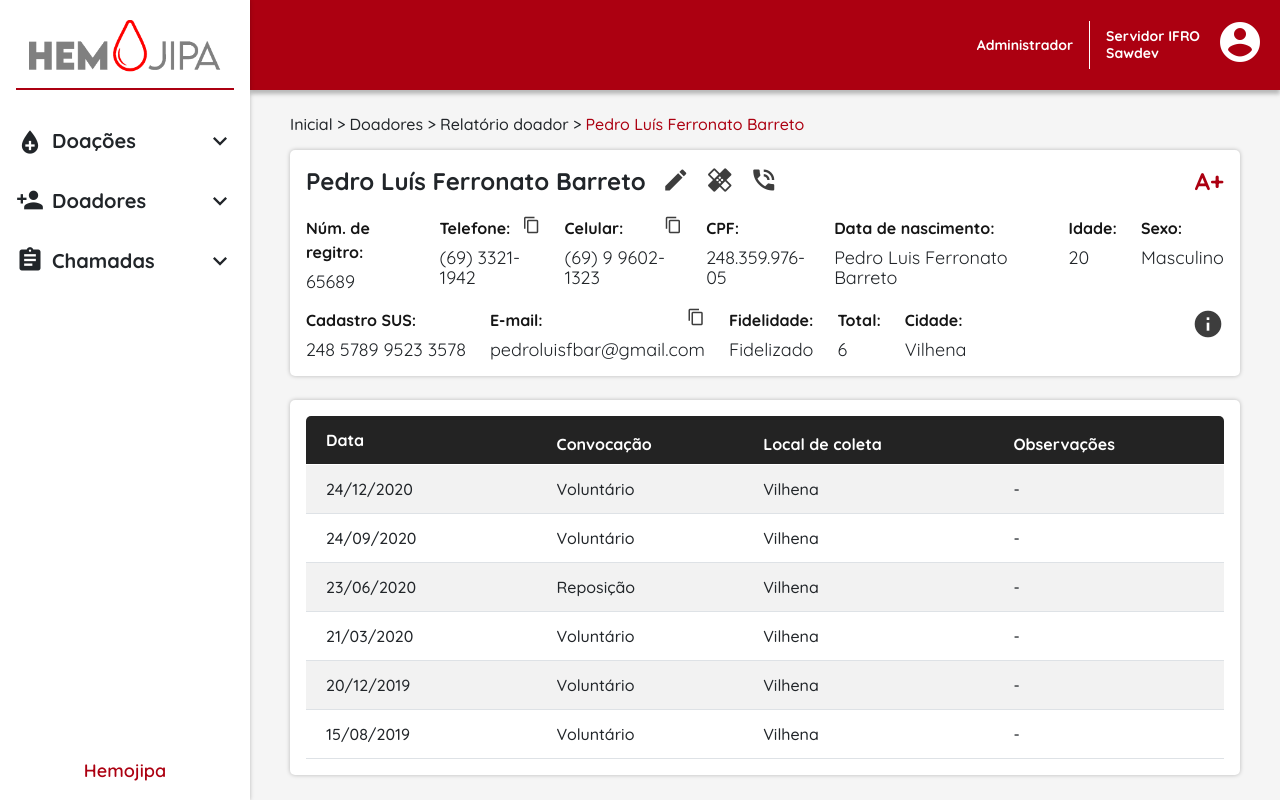
After one commit to pedroferronato/fslab-hemocentro, a Flask app: page /realatorio-doador/id in a window 1280 px wide. The commit adds this page. Run offline with Flask 2, Linux system fonts and the light colour scheme; parts of the project's set-up code (start-up, migrations or seed data) failed here and were passed over; some libraries are stand-ins or nearby versions.

Commit message:
front-end estático das páginas de doador

```diff
--- a/app/controllers/doadorController.py
+++ b/app/controllers/doadorController.py
@@ -8,5 +8,35 @@ def doador():
 
 
 @flaskApp.route('/novo-doador')
-def novoDoador():
+def novo_doador():
     return render_template("doadorNovo.html")
+
+
+@flaskApp.route('/alterar-doador')
+def alterar_doador():
+    return render_template("doadorNovo.html", alterar=True)
+
+
+@flaskApp.route('/alterar-inaptidao') # '/alterar_inatidao/<id>'
+def alterar_inaptidao():
+    return render_template("alterarInaptidao.html")
+
+
+@flaskApp.route('/consultar-inaptidao')
+def consultar_inaptidao():
+    return render_template("consultaDoadores.html")
+
+
+@flaskApp.route('/consultar-inaptidao/resultado')
+def consultar_inaptidao_resultado():
+    return render_template("consultaDoadores.html", resultado=True)
+
+
+@flaskApp.route('/realatorio-doador')
+def relatorio_doador():
+    return render_template("relatorioDoador.html")
+
+
+@flaskApp.route('/realatorio-doador/id') # '/alterar_inatidao/<id>'
+def detalhes_doador():
+    return render_template("detalhesDoador.html")
--- a/app/static/css/base.css
+++ b/app/static/css/base.css
@@ -1,6 +1,9 @@
 :root {
     --vermelho: #ac0011;
+    --vermelhoHover: #970110;
+    --vermelhoActive: #86010e;
     --cinzaFundo: #F5F5F5;
+    --cinzaDisabled: #CCCCCC;
     --cinzaBotaoSecundario: #898989;
     --cinzaBotaoSecundarioHover: #7a7a7a;
     --cinzaBotaoSecundarioActive: #686868;
@@ -86,7 +89,7 @@ html, body {
 
 .barraSuperior p {
     margin: 0;
-    margin-right: 8px;
+    margin-right: 16px;
     font-style: normal;
     font-weight: bold;
     line-height: 17px;
@@ -103,7 +106,7 @@ html, body {
 .linha {
     width: 1px;
     height: 48px;
-    margin-right: 8px;
+    margin-right: 16px;
     background-color: #FFFFFF;
 }
 
--- a/app/static/css/baseConteudo.css
+++ b/app/static/css/baseConteudo.css
@@ -31,6 +31,7 @@
     box-shadow: 0px 0px 4px rgba(0, 0, 0, 0.25);
     border-radius: 5px;
     margin-top: 16px;
+    margin-bottom: 24px;
     padding: 16px;
 }
 
@@ -51,12 +52,17 @@ h1 {
 
 .linhaFormulario {
     display: flex;
+    align-items: flex-end;
     width: 100%;
     margin-bottom: 16px;
 }
 
 .ultimaLinhaInput {
     margin-bottom: 24px;
+}
+
+.linhaSolitaria {
+    margin-bottom: 0px;
 }
 
 .formulario label {
@@ -88,6 +94,11 @@ h1 {
     width: 100%;
 }
 
+.campo :last-child:disabled {
+    border-color: var(--cinzaDisabled);
+    color: var(--cinzaDisabled);
+}
+
 .linhaFormulario :last-child {
     margin-right: 0px;
 }
@@ -109,12 +120,38 @@ h1 {
     margin-right: 16px !important;
 }
 
+.linhaBotoes {
+    display: flex;
+    width: 100%;
+}
+
+.SpcBtw {
+    justify-content: space-between;
+}
+
+.AlgSrt {
+    align-items: flex-start;
+}
+
+.dados {
+    margin-right: 24px;
+}
+
+.dados p {
+    font-size: 18px;
+    line-height: 20px;
+}
+
 .btn-principal {
     background-color: var(--cinzaBotao);
 }
 
 .btn-secundario {
     background-color: var(--cinzaBotaoSecundario);
+}
+
+.btn-alerta {
+    background-color: var(--vermelho);
 }
 
 .btn-principal:hover {
@@ -125,6 +162,10 @@ h1 {
     background-color: var(--cinzaBotaoSecundarioHover);
 }
 
+.btn-alerta:hover {
+    background-color: var(--vermelhoHover);
+}
+
 .btn-principal:active {
     background-color: var(--cinzaBotaoActive);
 }
@@ -132,3 +173,102 @@ h1 {
 .btn-secundario:active {
     background-color: var(--cinzaBotaoSecundarioActive);
 }
+
+.btn-alerta:active {
+    background-color: var(--vermelhoActive);
+}
+
+.linhaMRReset {
+    margin-right: 0px !important;
+}
+
+.tabela {
+    margin-bottom: 0px !important;
+}
+
+.tabela th:first-child {
+    border-radius: 5px 0px 0px 0px!important;
+}
+
+.tabela th:last-child {
+    border-radius: 0px 5px 0px 0px!important;
+}
+
+.tabela thead {
+    background-color: var(--cinzaTabela) !important;
+    color: white !important;
+    font-weight: bold !important;
+    font-size: 16px !important;
+    line-height: 24px !important;
+}
+
+.tabela th:first-child {
+    padding: 12px 20px !important;
+}
+
+.table td {
+    font-style: normal;
+    font-weight: 500;
+    font-size: 16px;
+    line-height: 24px;
+}
+
+.tabela tbody td:first-child {
+    padding: 12px 20px !important;
+}
+
+.tabela tbody td:not(:first-child) {
+    padding-top: 12px !important;
+    padding-bottom: 12px !important;
+}
+
+.paginador {
+    justify-content: center;
+    margin-top: 32px;
+}
+
+.paginador li a {
+    background-color: var(--cinzaBotao) !important;
+    color: white !important;
+}
+
+.paginador li a:hover {
+    background-color: var(--cinzaBotaoHover) !important;
+}
+
+.page-item:focus, .page-link:focus, .page-link:active {
+    outline: none !important;
+    box-shadow: none !important;
+}
+
+.flexivel {
+    display: flex;
+}
+
+.iconesG {
+    color: var(--cinzaBotao);
+    font-size: 28px;
+    margin-left: 16px;
+    cursor: pointer;
+}
+
+.iconesGG {
+    color: var(--cinzaBotao);
+    font-size: 32px;
+    margin-left: 16px;
+    cursor: pointer;
+}
+
+.iconesS {
+    color: var(--cinzaBotao);
+    font-size: 18px;
+    cursor: pointer;
+}
+
+.tipoSanguineo {
+    color: var(--vermelho);
+    font-style: normal;
+    font-weight: bold;
+    font-size: 24px;
+    line-height: 30px;
+}
--- /dev/null
+++ b/app/static/css/detalheDoadores.css
@@ -0,0 +1,8 @@
+label {
+    font-style: normal !important;
+    font-weight: bold !important;
+    font-size: 16px !important;
+    line-height: 24px !important;
+
+    margin-bottom: 8px !important;
+}
--- /dev/null
+++ b/app/static/css/relatorioDoadores.css
@@ -0,0 +1,3 @@
+#divNome {
+    flex: 5;
+}
--- a/app/templates/base.html
+++ b/app/templates/base.html
@@ -71,13 +71,13 @@
                                     <p>Novo doador</p>
                                 </div>
                             </a>
-                            <a href="">
+                            <a href="/consultar-inaptidao">
                                 <div>
                                     <span class="material-icons icones">search</span>
                                     <p>Consultar doadores</p>
                                 </div>
                             </a>
-                            <a href="">
+                            <a href="/realatorio-doador">
                                 <div>
                                     <span class="material-icons icones">account_box</span>
                                     <p>Relatório doador</p>
--- /dev/null
+++ b/app/templates/detalhesDoador.html
@@ -0,0 +1,184 @@
+{% extends "base.html" %}
+
+{% block cabecalho %}
+<link href="{{ url_for('static', filename='css/baseConteudo.css') }}" rel="stylesheet">
+<link href="{{ url_for('static', filename='css/detalheDoadores.css') }}" rel="stylesheet">
+{% endblock %}
+
+{% block conteudo %}
+<div class="contentorConteudo">
+
+    <div class="bread noselect">
+        <p>Inicial ></p>
+        <p>Doadores ></p>
+        <p>Relatório doador ></p>
+        <p>Pedro Luís Ferronato Barreto</p>
+    </div>
+
+    <div class="cartao noselect">
+        <div class="titulo">
+            <div class="flexivel SpcBtw">
+                <div class="flexivel">
+                    <h1>Pedro Luís Ferronato Barreto</h1>
+                    <span class="material-icons iconesG">edit</span>
+                    <span class="material-icons iconesG">healing</span>
+                    <span class="material-icons iconesG">phone_in_talk</span>
+                </div>
+                <p class="tipoSanguineo">A+</p>
+            </div>
+        </div>
+        <div class="formulario">
+
+            <div class="linhaFormulario AlgSrt">
+                <div class="dados">
+                    <label>Núm. de regitro:</label>
+                    <p>65689</p>
+                </div>
+                <div class="dados">
+                    <div class="flexivel SpcBtw">
+                        <label>Telefone:</label>
+                        <span class="material-icons iconesS">content_copy</span>
+                    </div>
+                    <p>(69) 3321-1942</p>
+                </div>
+                <div class="dados">
+                    <div class="flexivel SpcBtw">
+                        <label>Celular:</label>
+                        <span class="material-icons iconesS">content_copy</span>
+                    </div>
+                    <p>(69) 9 9602-1323</p>
+                </div>
+                <div class="dados">
+                    <label>CPF:</label>
+                    <p>248.359.976-05</p>
+                </div>
+                <div class="dados">
+                    <label>Data de nascimento:</label>
+                    <p>Pedro Luis Ferronato Barreto</p>
+                </div>
+                <div class="dados">
+                    <label>Idade:</label>
+                    <p>20</p>
+                </div>
+                <div class="dados">
+                    <label>Sexo:</label>
+                    <p>Masculino</p>
+                </div>
+            </div>
+
+            <div class="linhaFormulario linhaSolitaria SpcBtw AlgSrt">
+                <div class="flexivel">
+                    <div class="dados">
+                        <label>Cadastro SUS:</label>
+                        <p>248 5789 9523 3578</p>
+                    </div>
+                    <div class="dados">
+                        <div class="flexivel SpcBtw">
+                            <label>E-mail:</label>
+                            <span class="material-icons iconesS">content_copy</span>
+                        </div>
+                        <p>pedroluisfbar@gmail.com</p>
+                    </div>
+                    <div class="dados">
+                        <label>Fidelidade:</label>
+                        <p>Fidelizado</p>
+                    </div>
+                    <div class="dados">
+                        <label>Total:</label>
+                        <p>6</p>
+                    </div>
+                    <div class="dados">
+                        <label>Cidade:</label>
+                        <p>Vilhena</p>
+                    </div>
+                </div>
+                <span class="material-icons iconesGG">info</span>
+                <span style="display: none;" class="material-icons iconesGG">keyboard_arrow_up</span>
+            </div>
+
+            <div style="display: none;" class="linhaFormulario AlgSrt">
+                <div class="dados">
+                    <label>Estado civil:</label>
+                    <p>Solteiro</p>
+                </div>
+                <div class="dados">
+                    <label>Profissão:</label>
+                    <p>Estudante</p>
+                </div>
+                <div class="dados">
+                    <label>Local:</label>
+                    <p>IFRO - Vilhena</p>
+                </div>
+                <div class="dados">
+                    <label>Mãe:</label>
+                    <p>Solange Ferronato Barreto</p>
+                </div>
+                <div class="dados">
+                    <label>Pai:</label>
+                    <p>Samuel Alves Barreto</p>
+                </div>
+                <div class="dados">
+                    <label>Notificado:</label>
+                    <p>Sim</p>
+                </div>
+                <div class="dados">
+                    <label>Contatado:</label>
+                    <p>Não</p>
+                </div>
+            </div>
+
+        </div>
+    </div>
+    <div class="cartao noselect">
+        <table class="table table-striped tabela">
+            <thead>
+                <tr>
+                    <th scope="col">Data</th>
+                    <th scope="col">Convocação</th>
+                    <th scope="col">Local de coleta</th>
+                    <th scope="col">Observações</th>
+                </tr>
+            </thead>
+            <tbody>
+                <tr>
+                    <td>24/12/2020</td>
+                    <td>Voluntário</td>
+                    <td>Vilhena</td>
+                    <td>-</td>
+                </tr>
+                <tr>
+                    <td>24/09/2020</td>
+                    <td>Voluntário</td>
+                    <td>Vilhena</td>
+                    <td>-</td>
+                </tr>
+                <tr>
+                    <td>23/06/2020</td>
+                    <td>Reposição</td>
+                    <td>Vilhena</td>
+                    <td>-</td>
+                </tr>
+                <tr>
+                    <td>21/03/2020</td>
+                    <td>Voluntário</td>
+                    <td>Vilhena</td>
+                    <td>-</td>
+                </tr>
+                <tr>
+                    <td>20/12/2019</td>
+                    <td>Voluntário</td>
+                    <td>Vilhena</td>
+                    <td>-</td>
+                </tr>
+                <tr>
+                    <td>15/08/2019</td>
+                    <td>Voluntário</td>
+                    <td>Vilhena</td>
+                    <td>-</td>
+                </tr>
+            </tbody>
+        </table>
+    </div>
+</div>
+
+{% endblock %}
```
Also changed, not shown: app/static/css/alterarInaptidao.css (added, +7 -0 lines), app/static/css/consultaDoadores.css (added, +15 -0 lines), app/templates/alterarInaptidao.html (added, +47 -0 lines), app/templates/consultaDoadores.html (added, +130 -0 lines), app/templates/doadorNovo.html (+35 -2 lines), app/templates/relatorioDoador.html (added, +41 -0 lines), README.md.
